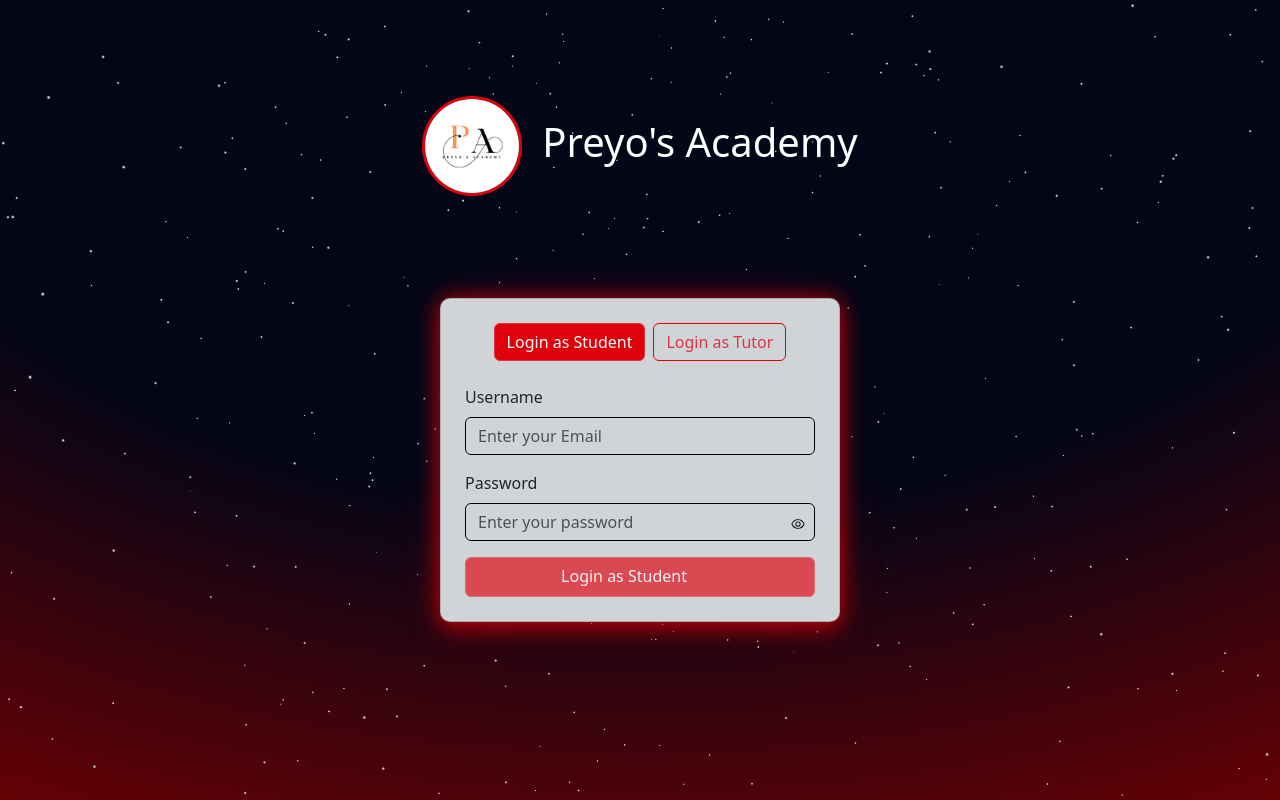
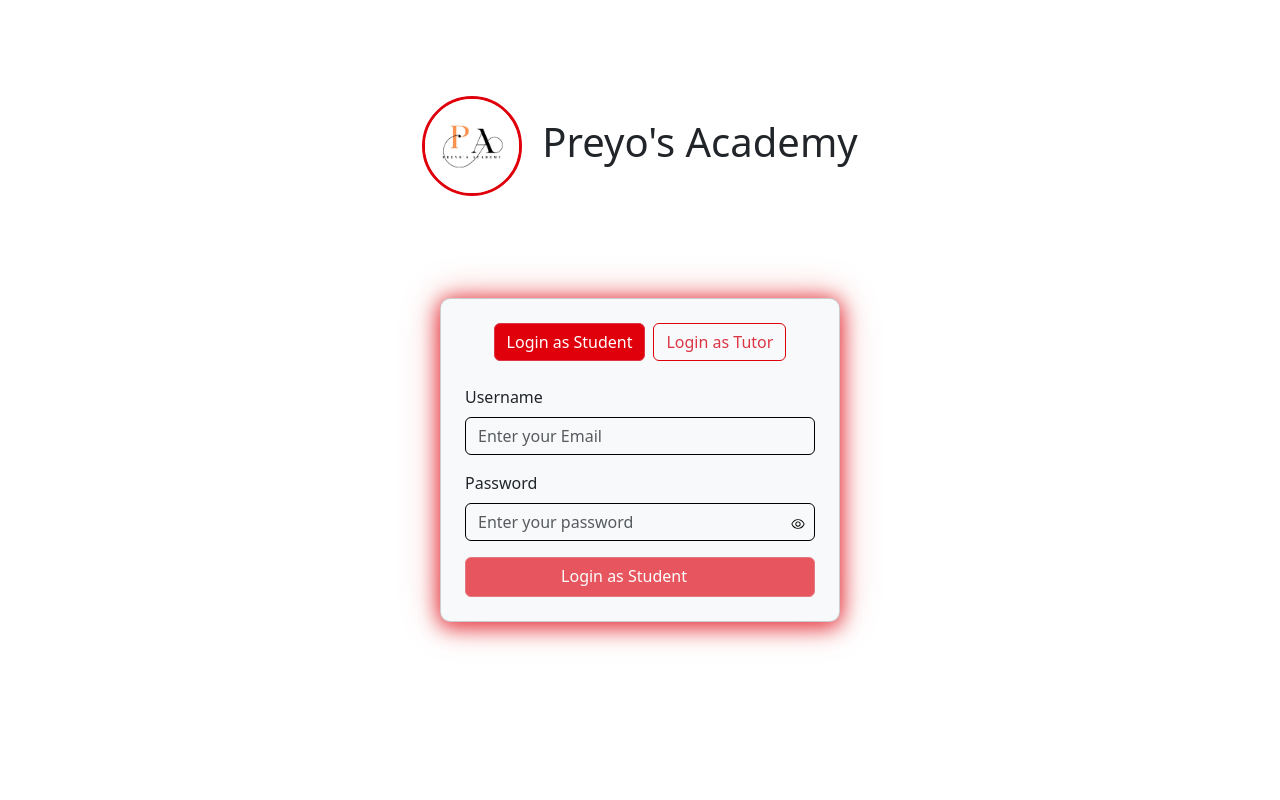
Before and after one commit to Pershiba-shibatech/preyosacademy, a React (Create React App) app: page / in a window 1280 px wide. Built offline with nearby package versions, Linux system fonts and the light colour scheme; some icons are missing.

Commit message:
Bug fixing

```diff
--- a/src/ConstantFunction.js
+++ b/src/ConstantFunction.js
@@ -48,6 +48,7 @@ export const getWeekdaysInMonth = (selectedDay, fromTime, toTime, mon, excludeFi
             const dayName = dayNames[date.day()];
 
             if (date.format('YYYY-MM-DD') > moment().format('YYYY-MM-DD')) {
+
                 weekdays.push({
                     from: fromTime,
                     to: toTime,
@@ -55,6 +56,18 @@ export const getWeekdaysInMonth = (selectedDay, fromTime, toTime, mon, excludeFi
                     timeStamp: date.format('x'),
                     dayName: dayName
                 });
+            } else if (date.format('YYYY-MM-DD') === moment().format('YYYY-MM-DD')) {
+
+                const currentTime = moment().format('HH:mm');
+                if (fromTime > currentTime) {
+                    weekdays.push({
+                        from: fromTime,
+                        to: toTime,
+                        date: date.format('YYYY-MM-DD'),
+                        timeStamp: date.format('x'),
+                        dayName: dayName
+                    });
+                }
             }
 
         }
@@ -66,7 +79,7 @@ export const getWeekdaysInMonth = (selectedDay, fromTime, toTime, mon, excludeFi
 
 export const getStatusOfSession = (status) => {
 
-    return status === 'Yettojoin' ? "Yet To Join" :
+    return status === 'Yettojoin' ? "Not Yet" :
         status === 'reschedule' ? "Rescheduled" :
             status === 'completed' ? 'Completed' : "Cancelled";
 
--- a/src/pages/Dashboard/StudentList/studentList.jsx
+++ b/src/pages/Dashboard/StudentList/studentList.jsx
@@ -11,6 +11,7 @@ import EmptyState from "../../../components/emptyState/EmptyState";
 import SpinnerComp from "../../../components/Spinner/Spinner";
 import { ToastSliceActions } from "../../../store/slice/ToastSlice";
 import { getStudentsSliceActions } from "../../../store/slice/getStudentsList";
+import { Icon } from "@iconify/react/dist/iconify.js";
 
 const StudentList = () => {
   const libraryScrollRef = useRef(null);
@@ -66,7 +67,19 @@ const StudentList = () => {
                 <Col key={student?.userCode} xs={12} md={6} lg={4} style={{ minWidth: '375px', minHeight: '225px' }} className="mb-4">
                   <Card className={styles.librarycard} style={{ width: '100%', height: "100%" }}>
                     <Card.Body>
-                      <Card.Title>{student?.studentName}</Card.Title>
+                      <Card.Title>
+                        <div className="d-flex justify-content-between">
+                          {student?.studentName}
+                          <div>
+                            <Icon icon="ic:baseline-edit" width="24" height="30" style={{ color: "#df000d", cursor: 'pointer' }} />
+                            <Icon icon="ic:baseline-delete-forever" width="36" height="30" style={{ color: "#df000d", cursor: 'pointer' }}
+                              onClick={() => deleteUStudent(student)}
+                            />
+                          </div>
+
+                        </div>
+
+                      </Card.Title>
 
 
                       <div><span>Grade:</span> {student?.grade}</div>
@@ -84,14 +97,25 @@ const StudentList = () => {
                             dispatch(SelectedStudentSliceActions.setSelectedSlot(student))
                           }}
                         >
-                          Book Slot
+                          Book Multiple Slot
                         </button>
-                        <button
+                        {/* <button
+                          className={styles.bookSlotButton}
+                          onClick={() => {
+                            dispatch(selectSubjectSliceActions.setopenSubjectModel());
+
+                            dispatch(SelectedStudentSliceActions.setSelectedSlot(student))
+                          }}
+                        >
+                          Book Single Slot
+                        </button> */}
+
+                        {/* <button
                           className={styles.bookSlotButton}
                           onClick={() => deleteUStudent(student)}
                         >
                           Delete
-                        </button>
+                        </button> */}
                       </div>
 
 
--- a/src/pages/Dashboard/TutorList/TutorsList.jsx
+++ b/src/pages/Dashboard/TutorList/TutorsList.jsx
@@ -6,6 +6,7 @@ import { useDispatch, useSelector } from "react-redux";
 import { getTutorsListApi } from "../../../store/api/TutorService";
 import SpinnerComp from "../../../components/Spinner/Spinner";
 import EmptyState from "../../../components/emptyState/EmptyState";
+import { Icon } from "@iconify/react/dist/iconify.js";
 
 const TutorsList = () => {
   const TutorsDetail = useSelector((state) => state.TutorsList);
@@ -45,7 +46,17 @@ const TutorsList = () => {
             <Col key={Tutor.userCode} xs={12} md={6} lg={4} style={{ minWidth: '375px', minHeight: '225px' }} className="mb-4">
               <Card className={styles.librarycard} style={{ width: '100%', height: "100%" }}>
                 <Card.Body>
-                  <Card.Title> <span>{Tutor.tutorName}</span></Card.Title>
+                  <Card.Title>
+                    <div className="d-flex justify-content-between">
+                      <span>{Tutor.tutorName}</span>
+                      <div>
+                        <Icon icon="ic:baseline-edit" width="24" height="30" style={{ color: "#df000d", cursor: 'pointer' }} />
+                        <Icon icon="ic:baseline-delete-forever" width="36" height="30" style={{ color: "#df000d", cursor: 'pointer' }}
+
+                        />
+                      </div>
+                    </div>
+                    </Card.Title>
 
                   <div><span>Qualification:</span> {Tutor?.Qualification ?? "NA"}</div>
                   <div><span>Experience: </span>{Tutor?.experince ?? "NA"}</div>
--- a/src/pages/Home/StudentDetails.jsx
+++ b/src/pages/Home/StudentDetails.jsx
@@ -1,9 +1,26 @@
 import React from "react";
 import styles from "./dashboardhome.module.scss";
 import BookSlotModal from "../../components/Modals/BookSlotModal";
+import { useLocation } from "react-router-dom";
+import { useDispatch, useSelector } from "react-redux";
+import { GetBookedSlots } from "../../store/api/BookSlotsByTutor";
 // import { Icon } from "@iconify/react";
 const StudentDetails = () => {
     const [modalShow, setModalShow] = React.useState(false);
+  const location = useLocation();
+  const pathname = location.pathname;
+
+  let userDetails = useSelector((state) => state.userDetails);
+  const { userType } = userDetails.loggedInUserDetails;
+  const dispatch = useDispatch();
+    const refrestSlots=()=>{
+      const data = {
+        type: pathname === "/dashboard/allSlots" ? "Admin" : pathname === '/dashboard' && userType === "Admin" ? 'Tutor' : userType,
+        studenUsercode: userType === "Student" ? userDetails.loggedInUserDetails.userCode : '',
+        tutorUsercode: userType !== "Student" ? userDetails.loggedInUserDetails.userCode : ''
+      }
+      dispatch(GetBookedSlots(data))
+    }
 
   return (
     <>
@@ -11,7 +28,7 @@ const StudentDetails = () => {
 
         <h1 className={styles.bookedSlotText}>Booked Slots</h1>
         <div className={styles.buttonDiv}>
-          <button className={styles.bookSlotButton}>Refresh</button>
+          <button className={styles.bookSlotButton} onClick={() => refrestSlots()} >Refresh</button>
           {/* <button
             className={styles.bookSlotButton}
             onClick={() => setModalShow(true)}
--- a/src/pages/Login/LoginForm.jsx
+++ b/src/pages/Login/LoginForm.jsx
@@ -16,6 +16,7 @@ const LoginForm = ({ getloginData, loginUserSliceActions, dispatch }) => {
   };
 
   const LoginToUser = () => {
+    dispatch(loginUserSliceActions.setLoading())
     if (!validateEmail(getloginData.userName)) {
       dispatch(loginUserSliceActions.setUserEmail("*Invalid Email Address"));
       return;
@@ -36,8 +37,10 @@ const LoginForm = ({ getloginData, loginUserSliceActions, dispatch }) => {
           dispatch(loginUserSliceActions.reset());
         } else {
           if (response.data.message === "User not Found") {
+            dispatch(loginUserSliceActions.setLoading())
             dispatch(loginUserSliceActions.setUserEmail("*User not Found"));
           } else {
+            dispatch(loginUserSliceActions.setLoading())
             dispatch(loginUserSliceActions.setUserPassword("*Wrong password "));
           }
         }
@@ -123,12 +126,13 @@ const LoginForm = ({ getloginData, loginUserSliceActions, dispatch }) => {
           }
         >
           {getloginData.userType === 0 ? "Login as Student" : "Login as Tutor"}
-          <Icon
+          {getloginData.isLoading ? <Icon
             icon="mingcute:arrow-right-line"
             width="24"
             height="24"
             style={{ color: "white", marginLeft: "8px" }}
-          />
+          /> :
+            <Icon icon="line-md:loading-twotone-loop" width="24" height="24" style={{ color: "#fff", marginLeft: "8px" }} />}
         </Button>
       </Form>
     </>
--- a/src/pages/Login/LoginIndex.jsx
+++ b/src/pages/Login/LoginIndex.jsx
@@ -34,17 +34,17 @@ const Login = () => {
 
   return (
     <div className={styles.containerLogin}>
-      <motion.section
+      {/* <motion.section
         style={{
           backgroundImage,
         }}
         className="relative d-flex min-vh-100 align-items-center justify-content-center text-white"
-      >
-        <div className="position-absolute w-100 h-100">
+      > */}
+        {/* <div className="position-absolute w-100 h-100">
           <Canvas>
             <Stars radius={50} count={2500} factor={4} fade speed={2} />
           </Canvas>
-        </div>
+        </div> */}
         <div
           className={`position-absolute top-0 w-100 text-center p-3
             d-flex justify-content-center align-items-center`}
@@ -62,7 +62,7 @@ const Login = () => {
           loginUserSliceActions={loginUserSliceActions}
           dispatch={dispatch}
         />
-      </motion.section>
+      {/* </motion.section> */}
     </div>
   );
 };
--- a/src/pages/Login/login.module.scss
+++ b/src/pages/Login/login.module.scss
@@ -10,7 +10,7 @@
         width: 100%;
         // border: 1px solid #df000c !important;
         border-radius: 10px;
-        background-color: #d1d4d7 !important;
+        background-color: #f8f9fa !important;
 
         /* Add shadow and glow effect */
         box-shadow:
@@ -27,7 +27,7 @@
     }
 
     .inputColor {
-        background-color: #d1d4d7 !important;
+        background-color: #f8f9fa !important;
         border: 1px solid black !important;
         color: #000 !important;
     }
--- a/src/store/slice/loginUserSlice.js
+++ b/src/store/slice/loginUserSlice.js
@@ -28,6 +28,7 @@ const loginUserSlice = createSlice({
             state.EmailError = false
             state.PasswordErrorMessage = ''
             state.PasswordError = false
+            state.isLoading = true
 
         },
         setPassword: (state, { payload }) => {
@@ -36,6 +37,7 @@ const loginUserSlice = createSlice({
             state.PasswordError = false
             state.EmailErrorMessage = ""
             state.EmailError = false
+            state.isLoading = true
         },
         setUserType: (state, { payload }) => {
             state.userType = payload
@@ -45,14 +47,17 @@ const loginUserSlice = createSlice({
             state.EmailError = false
             state.PasswordErrorMessage = ''
             state.PasswordError = false
+            state.isLoading = true
         },
         setUserEmail:(state,{payload})=>{
             state.EmailErrorMessage=payload
             state.EmailError = true
+            state.isLoading = true
         },
         setUserPassword:(state,{payload})=>{
             state.PasswordErrorMessage =payload
             state.PasswordError = true
+            state.isLoading = true
         },
 
 
```
